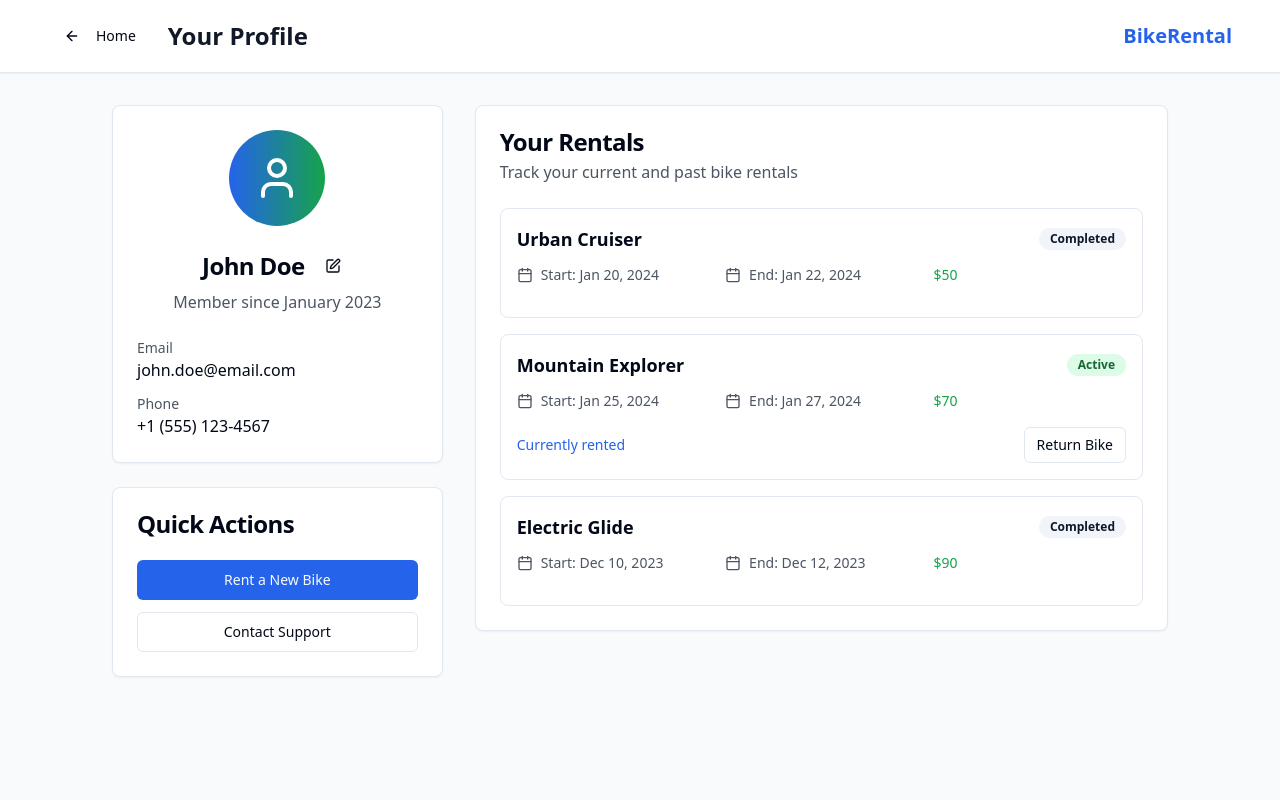
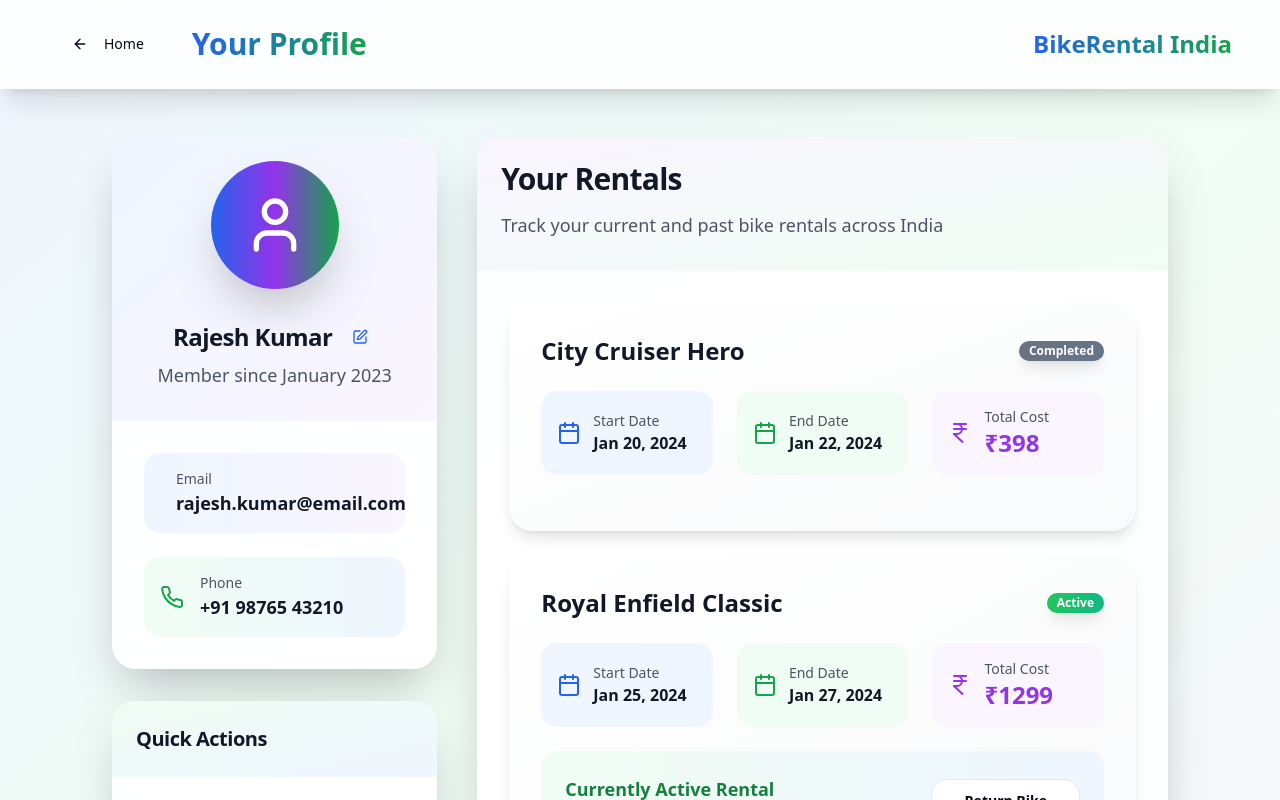
Before and after one commit to Sujwal-B/pedal-powered-explorations-53, a React (Vite) app: page /profile in a window 1280 px wide. Shown: the top 800 px of the page. Built offline with nearby package versions, Linux system fonts and the light colour scheme.

Commit message:
Enhance user details page
Add UI enhancements to the user details page.

```diff
--- a/src/pages/Profile.tsx
+++ b/src/pages/Profile.tsx
@@ -5,42 +5,42 @@ import { Button } from "@/components/ui/button";
 import { Input } from "@/components/ui/input";
 import { Card, CardContent, CardHeader, CardTitle } from "@/components/ui/card";
 import { Badge } from "@/components/ui/badge";
-import { ArrowLeft, User, Calendar, MapPin, Edit } from "lucide-react";
+import { ArrowLeft, User, Calendar, MapPin, Edit, IndianRupee, Phone, Mail } from "lucide-react";
 import { format } from "date-fns";
 
 // Mock user data
 const mockUser = {
-  name: "John Doe",
-  email: "john.doe@email.com",
-  phone: "+1 (555) 123-4567",
+  name: "Rajesh Kumar",
+  email: "rajesh.kumar@email.com",
+  phone: "+91 98765 43210",
   joinDate: new Date("2023-01-15")
 };
 
-// Mock rental history
+// Mock rental history with Indian pricing
 const mockRentals = [
   {
     id: 1,
-    bikeName: "Urban Cruiser",
+    bikeName: "City Cruiser Hero",
     startDate: new Date("2024-01-20"),
     endDate: new Date("2024-01-22"),
     status: "completed",
-    price: 50
+    price: 398
   },
   {
     id: 2,
-    bikeName: "Mountain Explorer",
+    bikeName: "Royal Enfield Classic",
     startDate: new Date("2024-01-25"),
     endDate: new Date("2024-01-27"),
     status: "active",
-    price: 70
+    price: 1299
   },
   {
     id: 3,
-    bikeName: "Electric Glide",
+    bikeName: "TVS Apache RTR",
     startDate: new Date("2023-12-10"),
     endDate: new Date("2023-12-12"),
     status: "completed",
-    price: 90
+    price: 799
   }
 ];
 
@@ -62,115 +62,137 @@ const Profile = () => {
   const getStatusBadge = (status: string) => {
     switch (status) {
       case "active":
-        return <Badge className="bg-green-100 text-green-800">Active</Badge>;
+        return <Badge className="bg-gradient-to-r from-green-500 to-emerald-500 text-white border-0 shadow-lg">Active</Badge>;
       case "completed":
-        return <Badge variant="secondary">Completed</Badge>;
+        return <Badge className="bg-gradient-to-r from-gray-500 to-slate-500 text-white border-0 shadow-lg">Completed</Badge>;
       default:
         return <Badge variant="outline">{status}</Badge>;
     }
   };
 
   return (
-    <div className="min-h-screen bg-gray-50">
+    <div className="min-h-screen bg-gradient-to-br from-blue-50 via-green-50 to-purple-50">
       {/* Header */}
-      <header className="bg-white shadow-sm border-b">
-        <div className="max-w-7xl mx-auto px-6 lg:px-12 py-4">
+      <header className="bg-white/80 backdrop-blur-sm shadow-xl border-b border-white/20 sticky top-0 z-50">
+        <div className="max-w-7xl mx-auto px-6 lg:px-12 py-6">
           <div className="flex items-center justify-between">
-            <div className="flex items-center space-x-4">
+            <div className="flex items-center space-x-6">
               <Button
                 variant="ghost"
                 onClick={() => navigate("/")}
-                className="flex items-center space-x-2"
+                className="flex items-center space-x-2 hover:bg-white/50 transition-all duration-300 rounded-2xl px-6 py-3"
               >
                 <ArrowLeft className="h-5 w-5" />
-                <span>Home</span>
+                <span className="font-medium">Home</span>
               </Button>
-              <h1 className="text-2xl font-bold text-gray-900">Your Profile</h1>
+              <h1 className="text-3xl font-bold bg-gradient-to-r from-blue-600 to-green-600 bg-clip-text text-transparent">Your Profile</h1>
             </div>
-            <div className="text-xl font-bold text-blue-600">BikeRental</div>
+            <div className="text-2xl font-bold bg-gradient-to-r from-blue-600 to-green-600 bg-clip-text text-transparent">BikeRental India</div>
           </div>
         </div>
       </header>
 
-      <div className="max-w-6xl mx-auto px-6 lg:px-12 py-8">
-        <div className="grid lg:grid-cols-3 gap-8">
+      <div className="max-w-6xl mx-auto px-6 lg:px-12 py-12">
+        <div className="grid lg:grid-cols-3 gap-10">
           {/* Profile Information */}
           <div className="lg:col-span-1">
-            <Card>
-              <CardHeader className="text-center">
-                <div className="w-24 h-24 bg-gradient-to-r from-blue-600 to-green-600 rounded-full flex items-center justify-center mx-auto mb-4">
-                  <User className="h-12 w-12 text-white" />
+            <Card className="shadow-2xl border-0 bg-white/90 backdrop-blur-sm rounded-3xl overflow-hidden">
+              <CardHeader className="text-center bg-gradient-to-br from-blue-50 to-purple-50 pb-8">
+                <div className="w-32 h-32 bg-gradient-to-r from-blue-600 via-purple-600 to-green-600 rounded-full flex items-center justify-center mx-auto mb-6 shadow-2xl">
+                  <User className="h-16 w-16 text-white" />
                 </div>
-                <CardTitle className="flex items-center justify-center space-x-2">
-                  <span>{mockUser.name}</span>
+                <CardTitle className="flex items-center justify-center space-x-3 text-2xl">
+                  <span className="text-gray-900">{mockUser.name}</span>
                   <Button
                     variant="ghost"
                     size="sm"
                     onClick={() => setIsEditing(!isEditing)}
+                    className="hover:bg-white/50 rounded-xl p-2"
                   >
-                    <Edit className="h-4 w-4" />
+                    <Edit className="h-5 w-5 text-blue-600" />
                   </Button>
                 </CardTitle>
-                <p className="text-gray-600">Member since {format(mockUser.joinDate, "MMMM yyyy")}</p>
+                <p className="text-gray-600 text-lg font-medium">Member since {format(mockUser.joinDate, "MMMM yyyy")}</p>
               </CardHeader>
-              <CardContent className="space-y-4">
+              <CardContent className="space-y-6 p-8">
                 {isEditing ? (
-                  <div className="space-y-4">
+                  <div className="space-y-6">
                     <div>
-                      <label className="block text-sm font-medium text-gray-700 mb-1">Name</label>
+                      <label className="block text-sm font-semibold text-gray-700 mb-3">Name</label>
                       <Input
                         value={editedUser.name}
                         onChange={(e) => setEditedUser({...editedUser, name: e.target.value})}
+                        className="rounded-2xl border-gray-200 focus:ring-2 focus:ring-blue-500 py-3"
                       />
                     </div>
                     <div>
-                      <label className="block text-sm font-medium text-gray-700 mb-1">Email</label>
+                      <label className="block text-sm font-semibold text-gray-700 mb-3">Email</label>
                       <Input
                         value={editedUser.email}
                         onChange={(e) => setEditedUser({...editedUser, email: e.target.value})}
+                        className="rounded-2xl border-gray-200 focus:ring-2 focus:ring-blue-500 py-3"
                       />
                     </div>
                     <div>
-                      <label className="block text-sm font-medium text-gray-700 mb-1">Phone</label>
+                      <label className="block text-sm font-semibold text-gray-700 mb-3">Phone</label>
                       <Input
                         value={editedUser.phone}
                         onChange={(e) => setEditedUser({...editedUser, phone: e.target.value})}
+                        className="rounded-2xl border-gray-200 focus:ring-2 focus:ring-blue-500 py-3"
                       />
                     </div>
-                    <div className="flex space-x-2">
-                      <Button onClick={handleSaveProfile} className="flex-1">Save</Button>
-                      <Button variant="outline" onClick={() => setIsEditing(false)} className="flex-1">Cancel</Button>
+                    <div className="flex space-x-3 pt-4">
+                      <Button
+                        onClick={handleSaveProfile}
+                        className="flex-1 bg-gradient-to-r from-blue-600 to-green-600 hover:from-blue-700 hover:to-green-700 rounded-2xl py-3 font-semibold shadow-xl"
+                      >
+                        Save Changes
+                      </Button>
+                      <Button
+                        variant="outline"
+                        onClick={() => setIsEditing(false)}
+                        className="flex-1 rounded-2xl py-3 font-semibold border-gray-300 hover:bg-gray-50"
+                      >
+                        Cancel
+                      </Button>
                     </div>
                   </div>
                 ) : (
-                  <div className="space-y-3">
-                    <div>
-                      <p className="text-sm text-gray-600">Email</p>
-                      <p className="font-medium">{mockUser.email}</p>
+                  <div className="space-y-6">
+                    <div className="flex items-center space-x-4 p-4 bg-gradient-to-r from-blue-50 to-purple-50 rounded-2xl">
+                      <Mail className="h-6 w-6 text-blue-600" />
+                      <div>
+                        <p className="text-sm text-gray-600 font-medium">Email</p>
+                        <p className="font-semibold text-gray-900 text-lg">{mockUser.email}</p>
+                      </div>
                     </div>
-                    <div>
-                      <p className="text-sm text-gray-600">Phone</p>
-                      <p className="font-medium">{mockUser.phone}</p>
+                    <div className="flex items-center space-x-4 p-4 bg-gradient-to-r from-green-50 to-blue-50 rounded-2xl">
+                      <Phone className="h-6 w-6 text-green-600" />
+                      <div>
+                        <p className="text-sm text-gray-600 font-medium">Phone</p>
+                        <p className="font-semibold text-gray-900 text-lg">{mockUser.phone}</p>
+                      </div>
                     </div>
                   </div>
                 )}
               </CardContent>
             </Card>
 
-            <Card className="mt-6">
-              <CardHeader>
-                <CardTitle>Quick Actions</CardTitle>
+            <Card className="mt-8 shadow-2xl border-0 bg-white/90 backdrop-blur-sm rounded-3xl overflow-hidden">
+              <CardHeader className="bg-gradient-to-br from-green-50 to-blue-50">
+                <CardTitle className="text-xl text-gray-900">Quick Actions</CardTitle>
               </CardHeader>
-              <CardContent className="space-y-3">
+              <CardContent className="space-y-4 p-8">
                 <Button
                   onClick={() => navigate("/search")}
-                  className="w-full bg-blue-600 hover:bg-blue-700"
+                  className="w-full bg-gradient-to-r from-blue-600 via-purple-600 to-green-600 hover:from-blue-700 hover:via-purple-700 hover:to-green-700 rounded-2xl py-4 font-semibold text-lg shadow-xl transform hover:scale-105 transition-all duration-300"
                 >
+                  <IndianRupee className="mr-2 h-5 w-5" />
                   Rent a New Bike
                 </Button>
                 <Button
                   variant="outline"
-                  className="w-full"
+                  className="w-full rounded-2xl py-4 font-semibold text-lg border-gray-300 hover:bg-gray-50 hover:shadow-lg transition-all duration-300"
                   onClick={() => alert("Support contacted!")}
                 >
                   Contact Support
@@ -181,42 +203,55 @@ const Profile = () => {
 
           {/* Rental History */}
           <div className="lg:col-span-2">
-            <Card>
-              <CardHeader>
-                <CardTitle>Your Rentals</CardTitle>
-                <p className="text-gray-600">Track your current and past bike rentals</p>
+            <Card className="shadow-2xl border-0 bg-white/90 backdrop-blur-sm rounded-3xl overflow-hidden">
+              <CardHeader className="bg-gradient-to-br from-purple-50 to-green-50 pb-8">
+                <CardTitle className="text-3xl text-gray-900 mb-2">Your Rentals</CardTitle>
+                <p className="text-gray-600 text-lg">Track your current and past bike rentals across India</p>
               </CardHeader>
-              <CardContent>
-                <div className="space-y-4">
+              <CardContent className="p-8">
+                <div className="space-y-6">
                   {mockRentals.map((rental) => (
-                    <div key={rental.id} className="border rounded-lg p-4 hover:shadow-md transition-shadow">
-                      <div className="flex items-center justify-between mb-3">
-                        <h3 className="font-semibold text-lg">{rental.bikeName}</h3>
+                    <div key={rental.id} className="border-0 rounded-3xl p-8 hover:shadow-2xl transition-all duration-500 bg-gradient-to-br from-white to-gray-50 shadow-lg">
+                      <div className="flex items-center justify-between mb-6">
+                        <h3 className="font-bold text-2xl text-gray-900">{rental.bikeName}</h3>
                         {getStatusBadge(rental.status)}
                       </div>
 
-                      <div className="grid md:grid-cols-3 gap-4 text-sm text-gray-600 mb-4">
-                        <div className="flex items-center space-x-2">
-                          <Calendar className="h-4 w-4" />
-                          <span>Start: {format(rental.startDate, "MMM dd, yyyy")}</span>
+                      <div className="grid md:grid-cols-3 gap-6 text-gray-600 mb-6">
+                        <div className="flex items-center space-x-3 bg-blue-50 p-4 rounded-2xl">
+                          <Calendar className="h-6 w-6 text-blue-600" />
+                          <div>
+                            <p className="text-sm font-medium text-gray-600">Start Date</p>
+                            <p className="font-semibold text-gray-900">{format(rental.startDate, "MMM dd, yyyy")}</p>
+                          </div>
                         </div>
-                        <div className="flex items-center space-x-2">
-                          <Calendar className="h-4 w-4" />
-                          <span>End: {format(rental.endDate, "MMM dd, yyyy")}</span>
+                        <div className="flex items-center space-x-3 bg-green-50 p-4 rounded-2xl">
+                          <Calendar className="h-6 w-6 text-green-600" />
+                          <div>
+                            <p className="text-sm font-medium text-gray-600">End Date</p>
+                            <p className="font-semibold text-gray-900">{format(rental.endDate, "MMM dd, yyyy")}</p>
+                          </div>
                         </div>
-                        <div className="flex items-center space-x-2">
-                          <span className="font-medium text-green-600">${rental.price}</span>
+                        <div className="flex items-center space-x-3 bg-purple-50 p-4 rounded-2xl">
+                          <IndianRupee className="h-6 w-6 text-purple-600" />
+                          <div>
+                            <p className="text-sm font-medium text-gray-600">Total Cost</p>
+                            <p className="font-bold text-2xl text-purple-600">₹{rental.price}</p>
+                          </div>
                         </div>
                       </div>
 
                       {rental.status === "active" && (
-                        <div className="flex items-center justify-between">
-                          <p className="text-sm text-blue-600">Currently rented</p>
+                        <div className="flex items-center justify-between bg-gradient-to-r from-green-50 to-blue-50 p-6 rounded-2xl">
+                          <div>
+                            <p className="text-lg font-semibold text-green-700">Currently Active Rental</p>
+                            <p className="text-green-600">Your bike is ready for adventure!</p>
+                          </div>
                           <Button
-                            size="sm"
+                            size="lg"
                             variant="outline"
                             onClick={() => handleReturnBike(rental.id)}
-                            className="hover:bg-red-50 hover:text-red-600 hover:border-red-300"
+                            className="hover:bg-red-50 hover:text-red-600 hover:border-red-300 rounded-2xl px-8 py-3 font-semibold transition-all duration-300 transform hover:scale-105"
                           >
                             Return Bike
                           </Button>
@@ -227,11 +262,19 @@ const Profile = () => {
                 </div>
 
                 {mockRentals.length === 0 && (
-                  <div className="text-center py-12">
-                    <MapPin className="h-12 w-12 text-gray-400 mx-auto mb-4" />
-                    <h3 className="text-lg font-semibold text-gray-900 mb-2">No rentals yet</h3>
-                    <p className="text-gray-600 mb-6">Start your first bike adventure today!</p>
-                    <Button onClick={() => navigate("/search")}>Browse Bikes</Button>
+                  <div className="text-center py-20">
+                    <div className="w-24 h-24 bg-gradient-to-r from-gray-300 to-gray-400 rounded-full flex items-center justify-center mx-auto mb-8">
+                      <MapPin className="h-12 w-12 text-white" />
+                    </div>
+                    <h3 className="text-2xl font-bold text-gray-900 mb-4">No rentals yet</h3>
+                    <p className="text-gray-600 mb-8 text-lg">Start your first bike adventure across India today!</p>
+                    <Button
+                      onClick={() => navigate("/search")}
+                      className="bg-gradient-to-r from-blue-600 via-purple-600 to-green-600 hover:from-blue-700 hover:via-purple-700 hover:to-green-700 rounded-2xl px-10 py-4 font-semibold text-lg shadow-xl transform hover:scale-105 transition-all duration-300"
+                    >
+                      <IndianRupee className="mr-2 h-5 w-5" />
+                      Browse Bikes
+                    </Button>
                   </div>
                 )}
               </CardContent>
```
